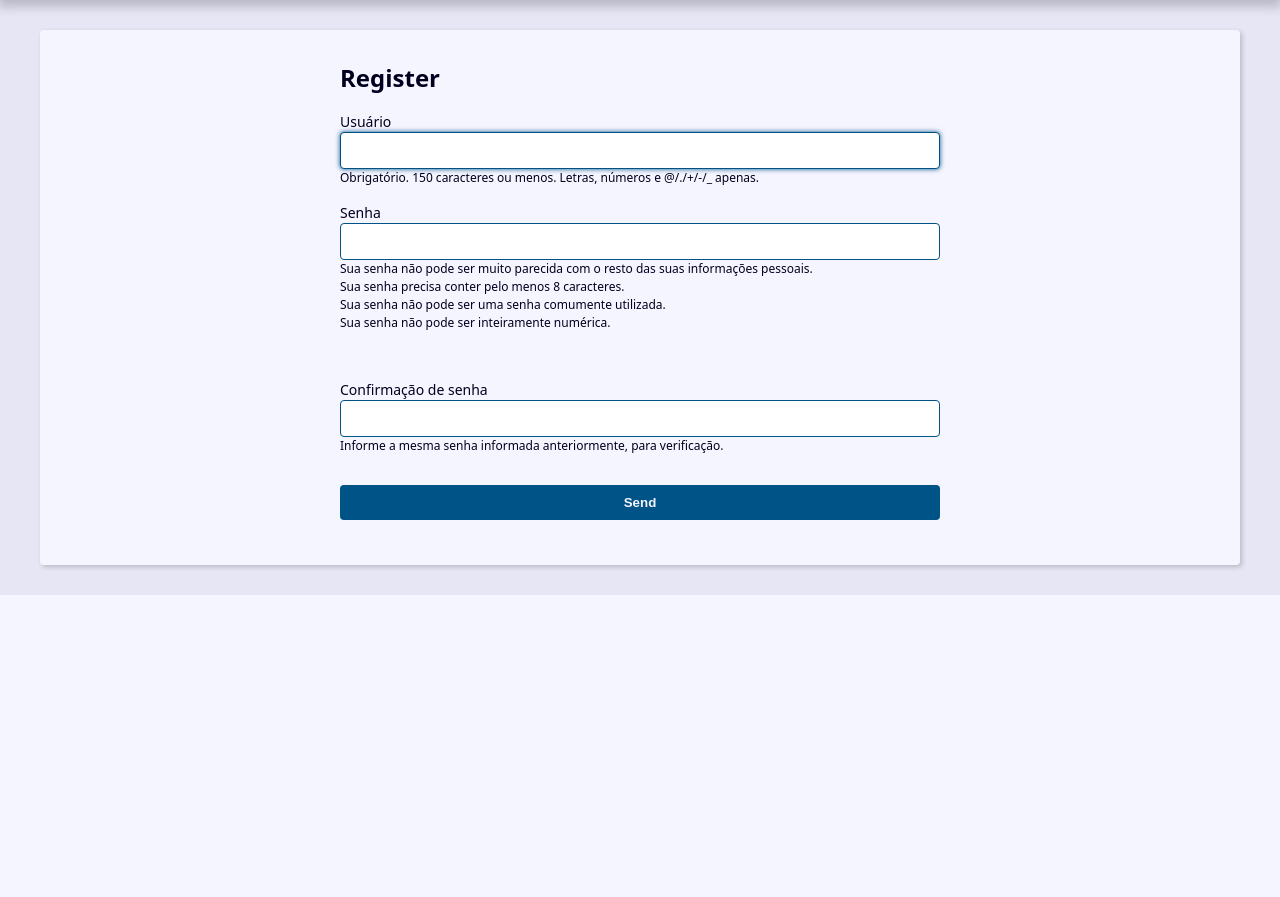
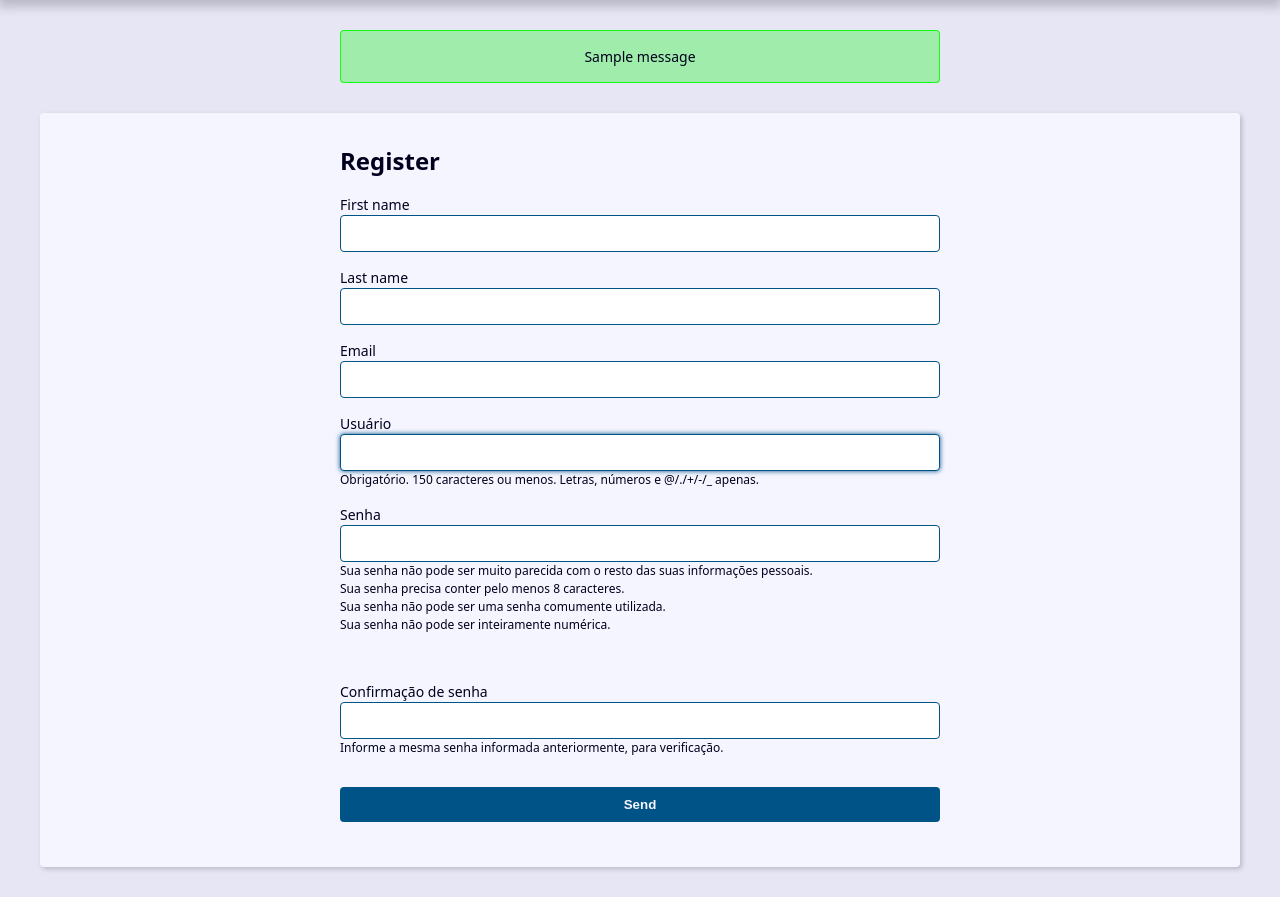
Before and after one commit to luanmoraes123/agenda-django, a Django app: page /user/register/ in a window 1280 px wide. Shown: the part 239-1136 px from the top of the page. Before the commit the page ends 834 px from the top, so only its background shows below. Run offline with Django 5.2, Linux system fonts and the light colour scheme; tables that the repository leaves empty hold one stand-in row (values such as "Sample post"); one stand-in notice (Sample message) is shown.

Commit message:
adicionando apgiona de login

```diff
--- a/base_static/global/css/style.css
+++ b/base_static/global/css/style.css
@@ -241,6 +241,11 @@ svg {
   border: 1px solid rgba(255, 255, 0, 90%);
 }
 
+.message.warning {
+  background: rgba(0, 0, 255, 0.3);
+  border: 1px solid rgba(0, 0, 255, 90%);
+}
+
 .form-wrapper {
   max-width: 60rem;
   margin: var(--spacing) auto;
--- a/base_templates/global/base.html
+++ b/base_templates/global/base.html
@@ -8,6 +8,8 @@
 </head>
 <body>
   {% include "global/partials/_header.html" %}
+  {% include "global/partials/_messages.html" %}
+
   <main class="content">
     {% block content %}{% endblock content %}
     {% include "global/partials/_pagination.html" %}
--- /dev/null
+++ b/base_templates/global/partials/_messages.html
@@ -0,0 +1,7 @@
+{% if messages %}
+    {% for message in messages %}
+      <div class="message {{ message.tags}}">
+        {{ message }}
+      </div>
+    {% endfor %}
+{% endif %}
--- a/contact/forms.py
+++ b/contact/forms.py
@@ -1,4 +1,5 @@
 from .models import Contact
+from .models import User
 from django import forms
 from django.core.exceptions import ValidationError
 from django.contrib.auth.forms import UserCreationForm
@@ -34,4 +35,30 @@ class ContactForm(forms.ModelForm):
 
 
 class RegisterForm(UserCreationForm):
-    ...
+    first_name = forms.CharField(
+        required=True,
+        min_length=3,
+    )
+    last_name = forms.CharField(
+        required=True,
+        min_length=3,
+    )
+    email = forms.EmailField()
+
+    class Meta:
+        model = User
+        fields = [
+            'first_name', 'last_name', 'email',
+            'username', 'password1', 'password2'
+        ]
+
+    def clean_email(self):
+        email = self.cleaned_data.get('email')
+
+        if User.objects.filter(email=email).exists():
+            self.add_error(
+                'email',
+                ValidationError(
+                    'Este email ja esta sendo usado', code='invalid')
+            )
+        return email
--- /dev/null
+++ b/contact/templates/contact/partials/_user-form.html
@@ -0,0 +1,23 @@
+<form
+    action="{{ form_action }}"
+    method="POST"
+    >
+      {% csrf_token %}
+      <div class="form-content">
+        {% for field in form  %}
+          <div class="form-group">
+            <label for="{{ field.id_for_label }}">{{ field.label }}</label>
+            {{ field }}
+            {{ field.errors }}
+            {% if field.help_text %}
+              <p class="help-text">{{ field.help_text }}</p>
+            {% endif %}
+        </div>
+        {% endfor %}
+      </div>
+      <div class="form-content">
+        <div class="form-group">
+          <button class="btn" type="submit">Send</button>
+        </div>
+      </div>
+    </form>
--- a/contact/templates/contact/register.html
+++ b/contact/templates/contact/register.html
@@ -5,28 +5,6 @@
     <h2>
       Register
     </h2>
-    <form
-    action="{{ form_action }}"
-    method="POST"
-    >
-      {% csrf_token %}
-      <div class="form-content">
-        {% for field in form  %}
-          <div class="form-group">
-            <label for="{{ field.id_for_label }}">{{ field.label }}</label>
-            {{ field }}
-            {{ field.errors }}
-            {% if field.help_text %}
-              <p class="help-text">{{ field.help_text }}</p>
-            {% endif %}
-        </div>
-        {% endfor %}
-      </div>
-      <div class="form-content">
-        <div class="form-group">
-          <button class="btn" type="submit">Send</button>
-        </div>
-      </div>
-    </form>
+    {% include "contact/partials/_user-form.html" %}
   </div>
 {% endblock content %}
--- a/contact/urls.py
+++ b/contact/urls.py
@@ -12,6 +12,9 @@ urlpatterns = [
     path('contact/create/', views.create, name='create'),
     path('contact/<int:contact_id>/update', views.update, name='update'),
     path('contact/<int:contact_id>/delete', views.delete, name='delete'),
+
     path('user/register/', views.register, name='register'),
+    path('user/login/', views.login_view, name='login'),
+    path('user/logout/', views.logout_view, name='logout'),
 
 ]
--- a/contact/views/user_forms.py
+++ b/contact/views/user_forms.py
@@ -1,4 +1,7 @@
-from django.shortcuts import render
+from django.shortcuts import render, redirect
+from django.contrib.auth.forms import AuthenticationForm
+from django.contrib import auth
+from django.contrib import messages
 
 
 from ..forms import RegisterForm
@@ -6,11 +9,46 @@ from ..forms import RegisterForm
 
 def register(request):
     form = RegisterForm()
-    if request.method == "POST":
+
+    if request.method == 'POST':
+        form = RegisterForm(request.POST)
+
         if form.is_valid():
             form.save()
+            messages.success(request, 'Usuário registrado')
+            return redirect('contact:index')
 
-    context = {
-        "form": form,
-    }
-    return render(request, 'contact/register.html', context)
+    return render(
+        request,
+        'contact/register.html',
+        {
+            'form': form
+        }
+    )
+
+
+def login_view(request):
+    form = AuthenticationForm(request)
+
+    if request.method == 'POST':
+        form = AuthenticationForm(request, data=request.POST)
+
+        if form.is_valid():
+            user = form.get_user()
+            auth.login(request, user)
+            messages.success(request, 'Login efetuado com sucesso')
+            return redirect('contact:index')
+        messages.error(request, 'Login não efetuado')
+
+    return render(
+        request,
+        'contact/login.html',
+        {
+            'form': form
+        }
+    )
+
+
+def logout_view(request):
+    auth.logout(request)
+    return redirect('contact:login')
```
Also changed, not shown: contact/templates/contact/login.html (added, +16 -0 lines).
